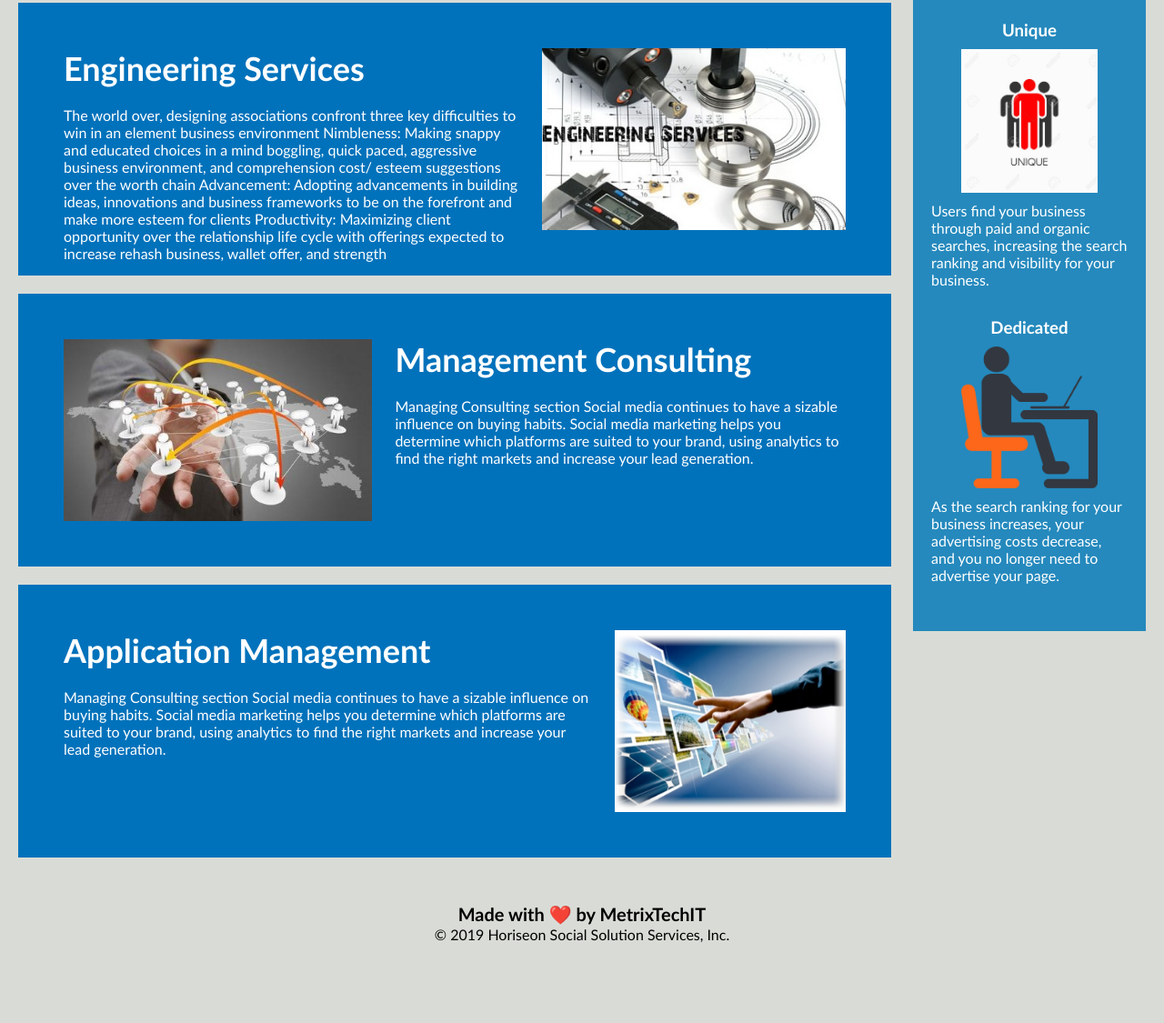
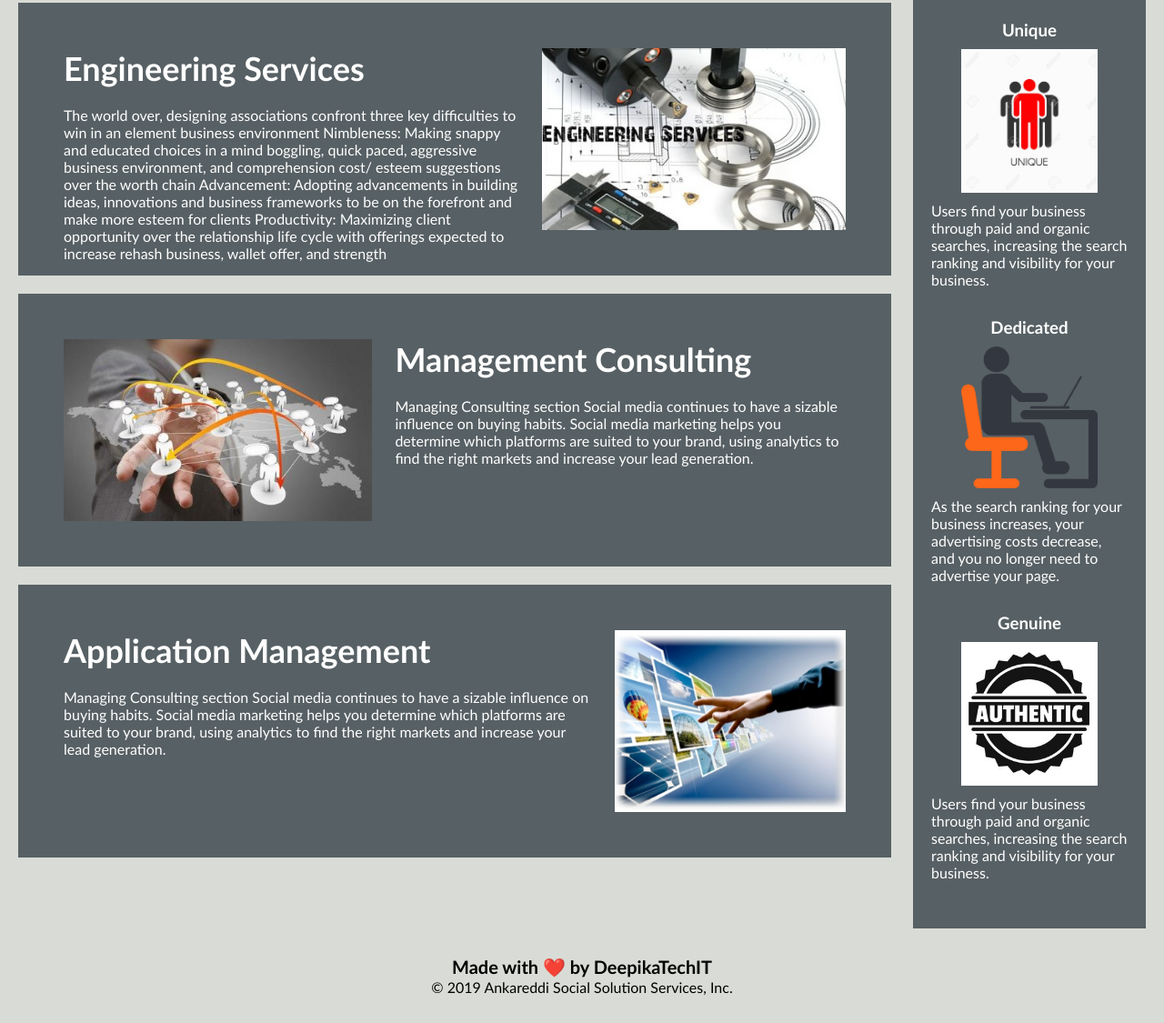
Before and after one commit to ankareddydeepika/GT-Homework-1, a plain HTML site: page index.html in a window 1280 px wide. Shown: the part 1239-2364 px from the top of the page at 91% size. Before the commit the page ends 2306 px from the top, so only its background shows below. Drawn offline with Linux system fonts and the light colour scheme.

Commit message:
added color

```diff
--- a/assets/css/style.css
+++ b/assets/css/style.css
@@ -11,7 +11,7 @@ body {
 .header {
     padding: 20px;
     font-family: 'Trebuchet MS', 'Lucida Sans Unicode', 'Lucida Grande', 'Lucida Sans', Arial, sans-serif;
-    background-color: #2a607c;
+    background-color: #576064;
     color: #ffffff;
 }
 
@@ -83,7 +83,7 @@ p {
     width: 20%;
     height: 100%;
     font-family: 'Gill Sans', 'Gill Sans MT', Calibri, 'Trebuchet MS', sans-serif;
-    background-color: #2589bd;
+    background-color: #576064;
 }
 
 .benefit-lead {
@@ -101,6 +101,11 @@ p {
     color: #ffffff;
 }
 
+.benefit-genuine {
+    margin-bottom: 32px;
+    color: #ffffff;
+}
+
 .benefit-lead h3 {
     margin-bottom: 10px;
     text-align: center;
@@ -112,6 +117,11 @@ p {
 }
 
 .benefit-cost h3 {
+    margin-bottom: 10px;
+    text-align: center;
+}
+
+.benefit-genuine h3 {
     margin-bottom: 10px;
     text-align: center;
 }
@@ -134,12 +144,18 @@ p {
     max-width: 150px;
 }
 
+.benefit-genuine img {
+    display: block;
+    margin: 10px auto;
+    max-width: 150px;
+}
+
 .Enterprise-Mobility {
     margin-bottom: 20px;
     padding: 50px;
     height: 300px;
     font-family: 'Gill Sans', 'Gill Sans MT', Calibri, 'Trebuchet MS', sans-serif;
-    background-color: #0072bb;
+    background-color:  #576064;
     color: #ffffff;
 }
 
@@ -148,7 +164,7 @@ p {
     padding: 50px;
     height: 300px;
     font-family: 'Gill Sans', 'Gill Sans MT', Calibri, 'Trebuchet MS', sans-serif;
-    background-color: #0072bb;
+    background-color:  #576064;
     color: #ffffff;
 }
 
@@ -157,7 +173,7 @@ p {
     padding: 50px;
     height: 300px;
     font-family: 'Gill Sans', 'Gill Sans MT', Calibri, 'Trebuchet MS', sans-serif;
-    background-color: #0072bb;
+    background-color:  #576064;
     color: #ffffff;
 }
 
@@ -166,7 +182,7 @@ p {
     padding: 50px;
     height: 300px;
     font-family: 'Gill Sans', 'Gill Sans MT', Calibri, 'Trebuchet MS', sans-serif;
-    background-color: #0072bb;
+    background-color:  #576064;
     color: #ffffff;
 }
 
--- a/index.html
+++ b/index.html
@@ -9,7 +9,7 @@
 
 <body>
     <div class="header">
-        <h1>Metrix<span class="Tech">Tech</span>IT</h1>
+        <h1>Deepika<span class="Tech">Tech</span>IT</h1>
         <div>
             <ul>
                 <li>
@@ -88,11 +88,18 @@
                 As the search ranking for your business increases, your advertising costs decrease, and you no longer need to advertise your page.
             </p>
         </div>
+        <div class="benefit-genuine">
+            <h3>Genuine</h3>
+            <img src="./assets/images/Genuine.jpg" />
+            <p>
+                Users find your business through paid and organic searches, increasing the search ranking and visibility for your business.
+            </p>
+        </div>
     </div>
     <div class="footer">
-        <h2>Made with ❤️️ by MetrixTechIT</h2>
+        <h2>Made with ❤️️ by DeepikaTechIT</h2>
         <p>
-            &copy; 2019 Horiseon Social Solution Services, Inc.
+            &copy; 2019 Ankareddi Social Solution Services, Inc.
         </p>
     </div>
 </body>
```
Also changed, not shown: assets/images/Genuine.jpg (added).
